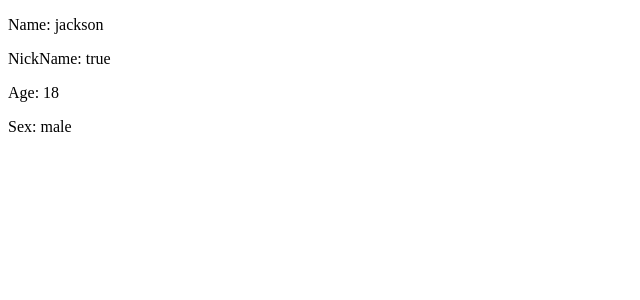
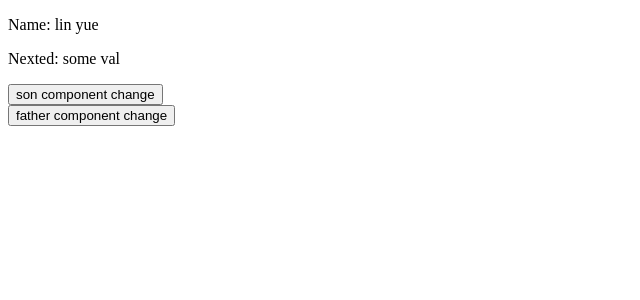
Before and after one commit to halfmoonvic/vue-analyse, a Vue app: page / in a window 1280 px wide. Shown: the top 300 px of the page, without its empty margins (0-640 px from the left). Built offline with nearby package versions, Linux system fonts and the light colour scheme.

Commit message:
a new template

```diff
--- a/src/main.js
+++ b/src/main.js
@@ -5,17 +5,23 @@ import router from './router'
 
 Vue.config.productionTip = false
 
-const CompA = {
+const Comp = {
   template: `
     <div>
       <p>Name: {{name}}</p>
-      <p>NickName: {{nickName}}</p>
+      <p>Nexted: {{nested.attr}}</p>
+      <button @click="haldleClick">son component change</button>
     </div>
   `,
   // props: ['name', 'nick-name']
   props: {
-    name: String,
-    nickName: [Boolean, String]
+    name: [Boolean, String],
+    nested: Object
+  },
+  methods: {
+    haldleClick() {
+      this.nested.attr = 'hahaha'
+    }
   }
 }
 
@@ -46,12 +52,25 @@ const CompB = {
 /* eslint-disable no-new */
 new Vue({
   el: '#app',
-  components: { CompA, CompB },
+  components: { Comp },
+  data() {
+    return {
+      name: 'lin yue',
+      nested: {
+        attr: 'some val'
+      }
+    }
+  },
   router,
   template: `
     <div>
-      <comp-a name="jackson" nick-name="nick-name" />
-      <comp-b :age="18" sex="male" />
+      <comp :name="name" :nested="nested" />
+      <button @click="haldleClick">father component change</button>
     </div>
-  `
+  `,
+  methods: {
+    haldleClick() {
+      this.name = 'other name'
+    }
+  }
 })
```
